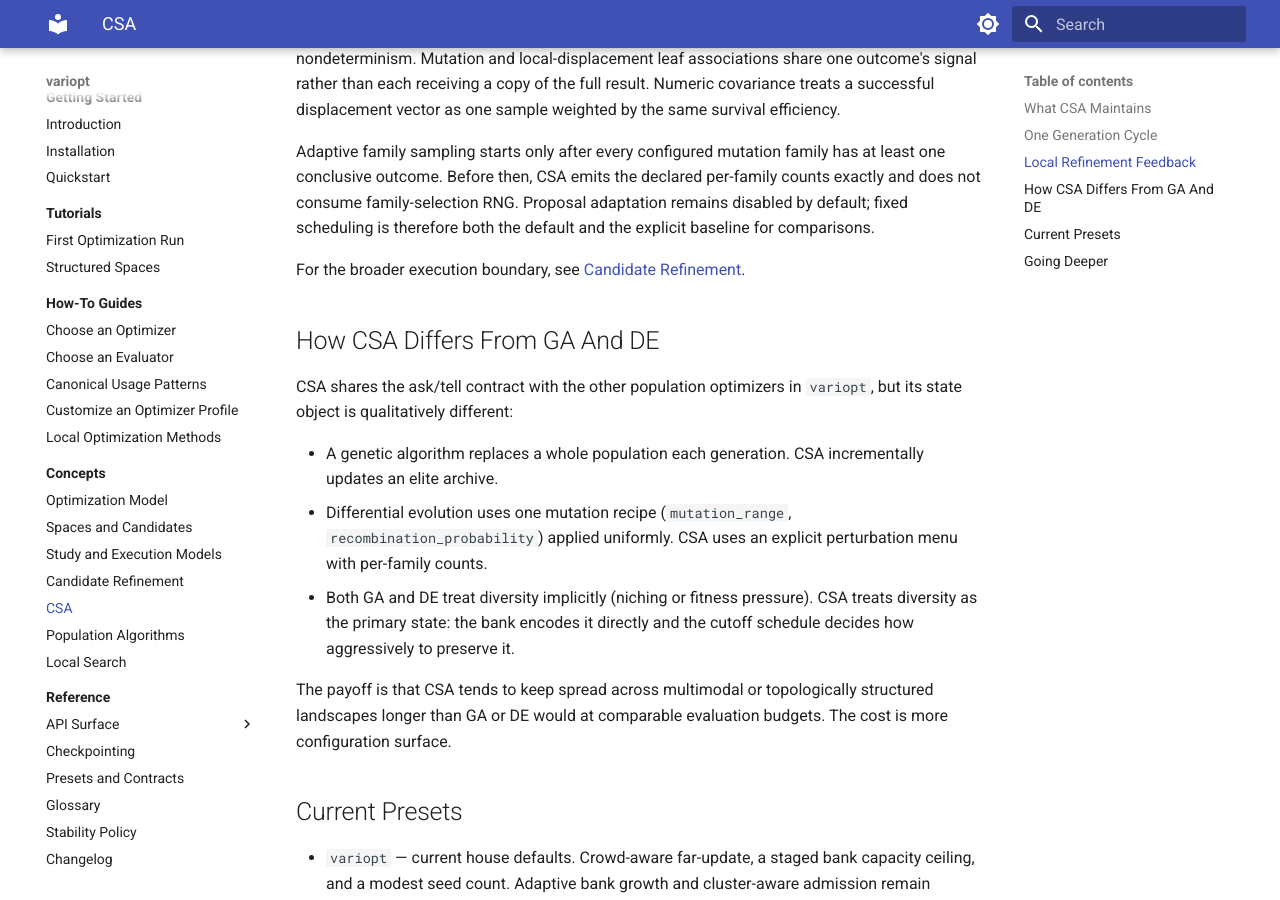
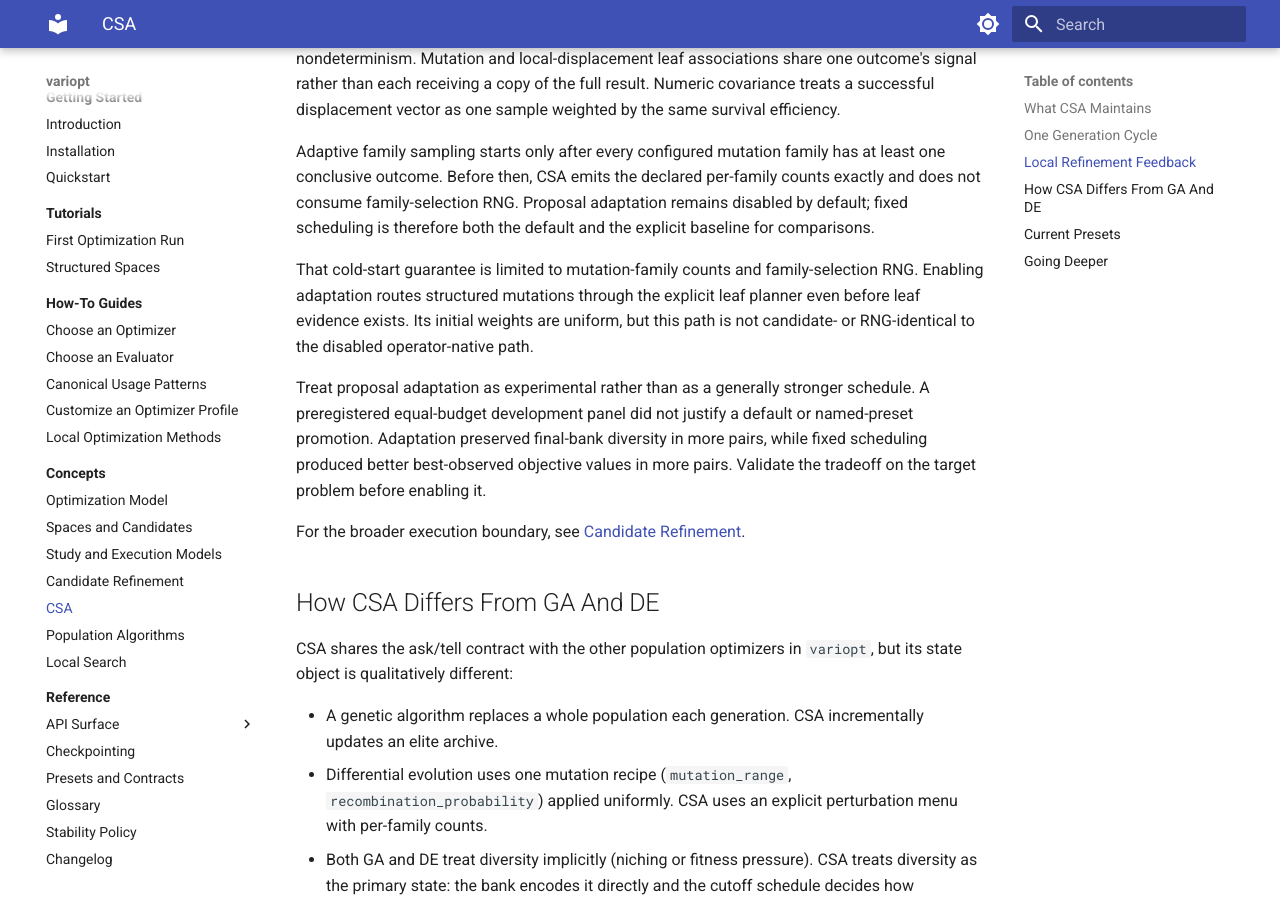
Before and after one commit to isty2e/variopt, an MkDocs documentation site: the page built from docs/concepts/csa.md, in a window 1280 px wide and 900 px high, scrolled down 1781 px. Built offline with MkDocs 1.6.1 and Material for MkDocs 9.7.7, drawn with Linux system fonts in a browser that asks for light colours.

Commit message:
docs(csa): record proposal adaptation decision

```diff
--- a/docs/concepts/csa.md
+++ b/docs/concepts/csa.md
@@ -86,6 +86,18 @@ counts exactly and does not consume family-selection RNG. Proposal adaptation
 remains disabled by default; fixed scheduling is therefore both the default and
 the explicit baseline for comparisons.
 
+That cold-start guarantee is limited to mutation-family counts and
+family-selection RNG. Enabling adaptation routes structured mutations through
+the explicit leaf planner even before leaf evidence exists. Its initial weights
+are uniform, but this path is not candidate- or RNG-identical to the disabled
+operator-native path.
+
+Treat proposal adaptation as experimental rather than as a generally stronger
+schedule. A preregistered equal-budget development panel did not justify a
+default or named-preset promotion. Adaptation preserved final-bank diversity in
+more pairs, while fixed scheduling produced better best-observed objective values
+in more pairs. Validate the tradeoff on the target problem before enabling it.
+
 For the broader execution boundary, see
 [Candidate Refinement](candidate-refinement.md).
 
```
Also changed, not shown: CHANGELOG.md (+8 -0 lines), docs/reference/presets-and-contracts.md (+1 -1 lines).
